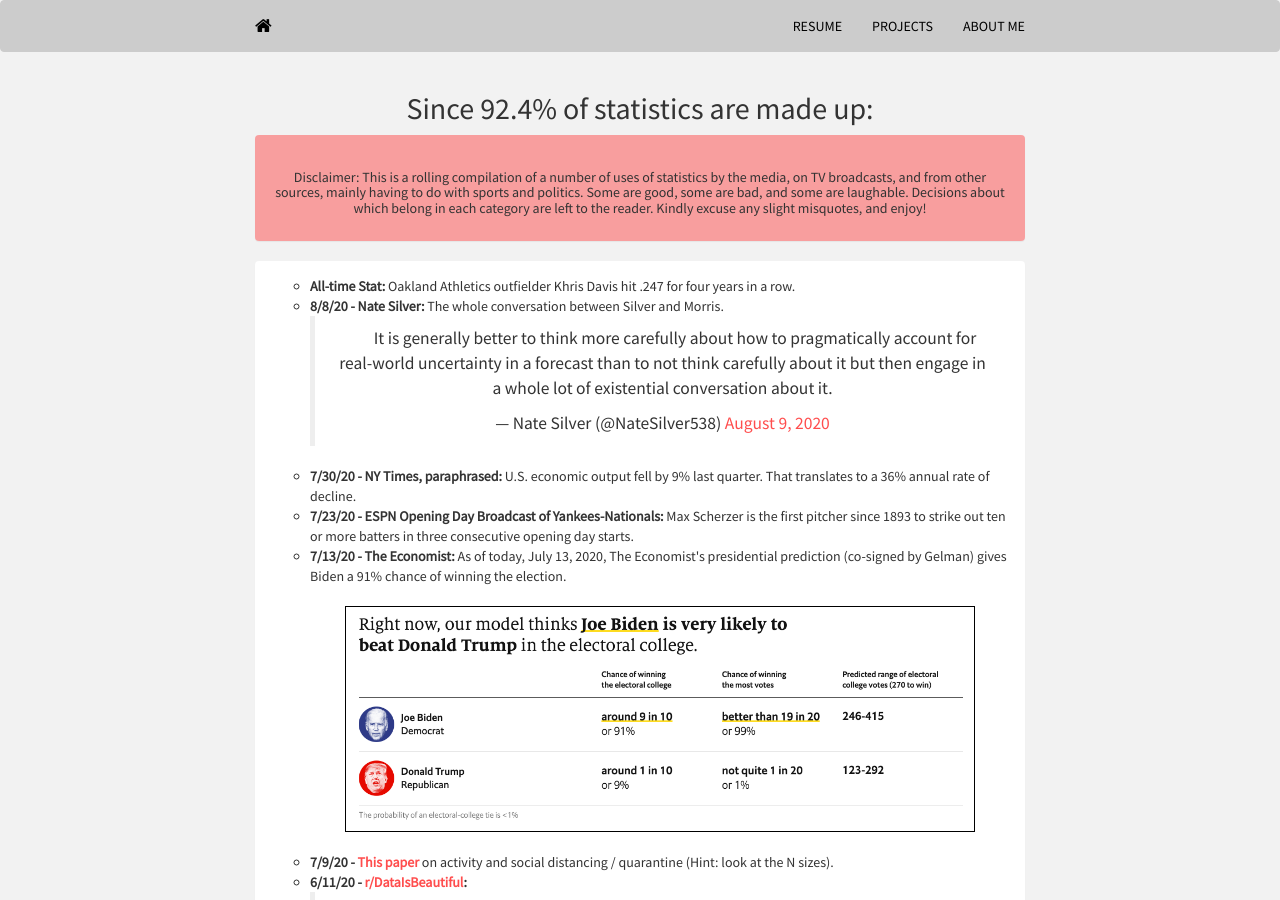
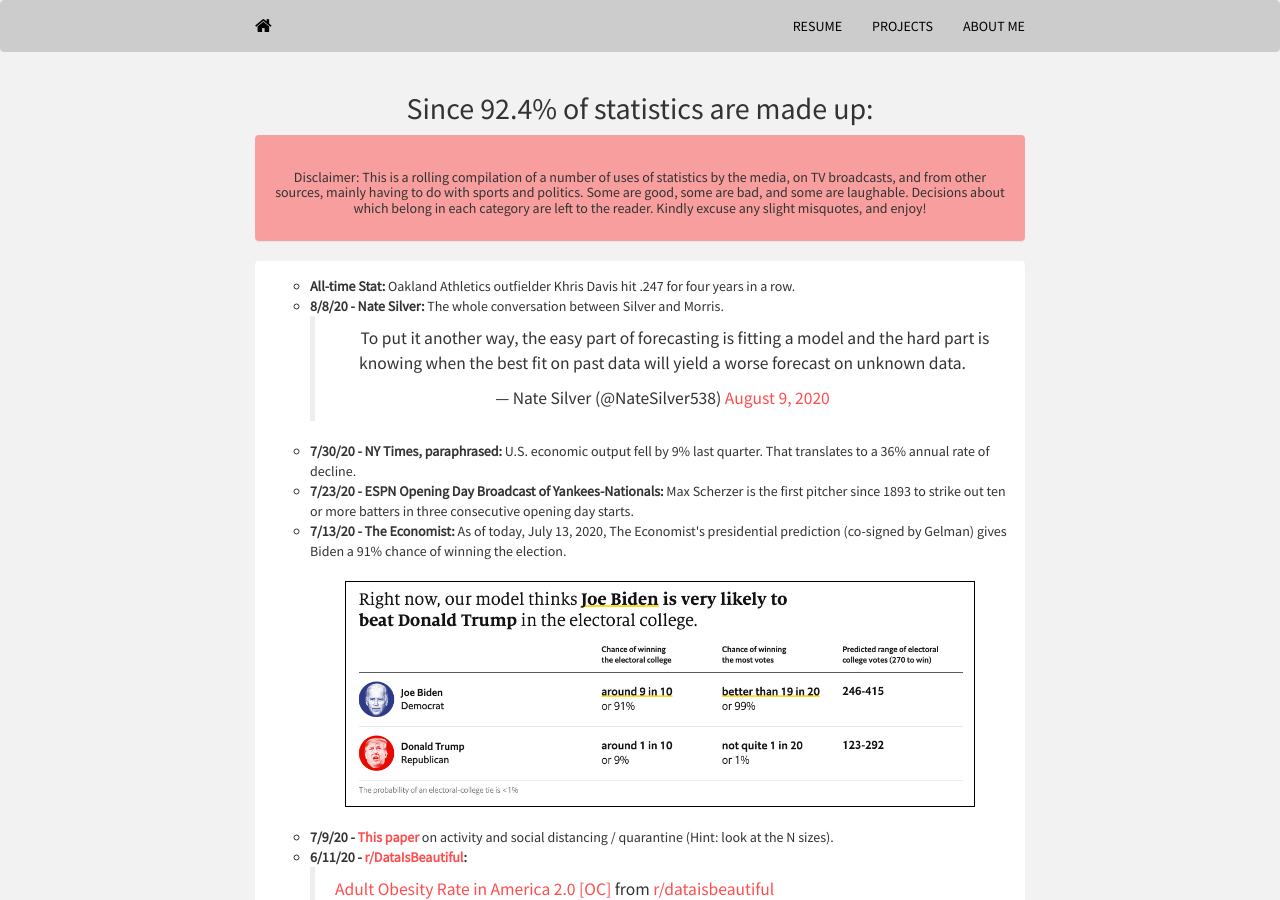
Before and after one commit to mrkaye97/mrkaye97.github.io, a Jekyll site: the page built from stats.html, in a window 1280 px wide and 900 px high. Built offline with Jekyll 4.4.1, drawn with Linux system fonts in a browser that asks for light colours; nearby versions of some CDN libraries; comment, search, counter and statistics services are not loaded.

Commit message:
Update stats.html

```diff
--- a/stats.html
+++ b/stats.html
@@ -35,7 +35,7 @@ Title: Random Stuff
 					  <li><b>8/8/20 - Nate Silver:</b> The whole conversation between Silver and Morris.
 
 					  	<center>
-					  	<blockquote class="twitter-tweet"><p lang="en" dir="ltr">It is generally better to think more carefully about how to pragmatically account for real-world uncertainty in a forecast than to not think carefully about it but then engage in a whole lot of existential conversation about it.</p>&mdash; Nate Silver (@NateSilver538) <a href="https://twitter.com/NateSilver538/status/1292254053867622401?ref_src=twsrc%5Etfw">August 9, 2020</a></blockquote> <script async src="https://platform.twitter.com/widgets.js" charset="utf-8"></script>
+						<blockquote class="twitter-tweet"><p lang="en" dir="ltr">To put it another way, the easy part of forecasting is fitting a model and the hard part is knowing when the best fit on past data will yield a worse forecast on unknown data.</p>&mdash; Nate Silver (@NateSilver538) <a href="https://twitter.com/NateSilver538/status/1292287935405010947?ref_src=twsrc%5Etfw">August 9, 2020</a></blockquote> <script async src="https://platform.twitter.com/widgets.js" charset="utf-8"></script>
 					  </center>
 
  					  <li><b>7/30/20 - NY Times, paraphrased:</b> U.S. economic output fell by 9% last quarter. That translates to a 36% annual rate of decline.
```
